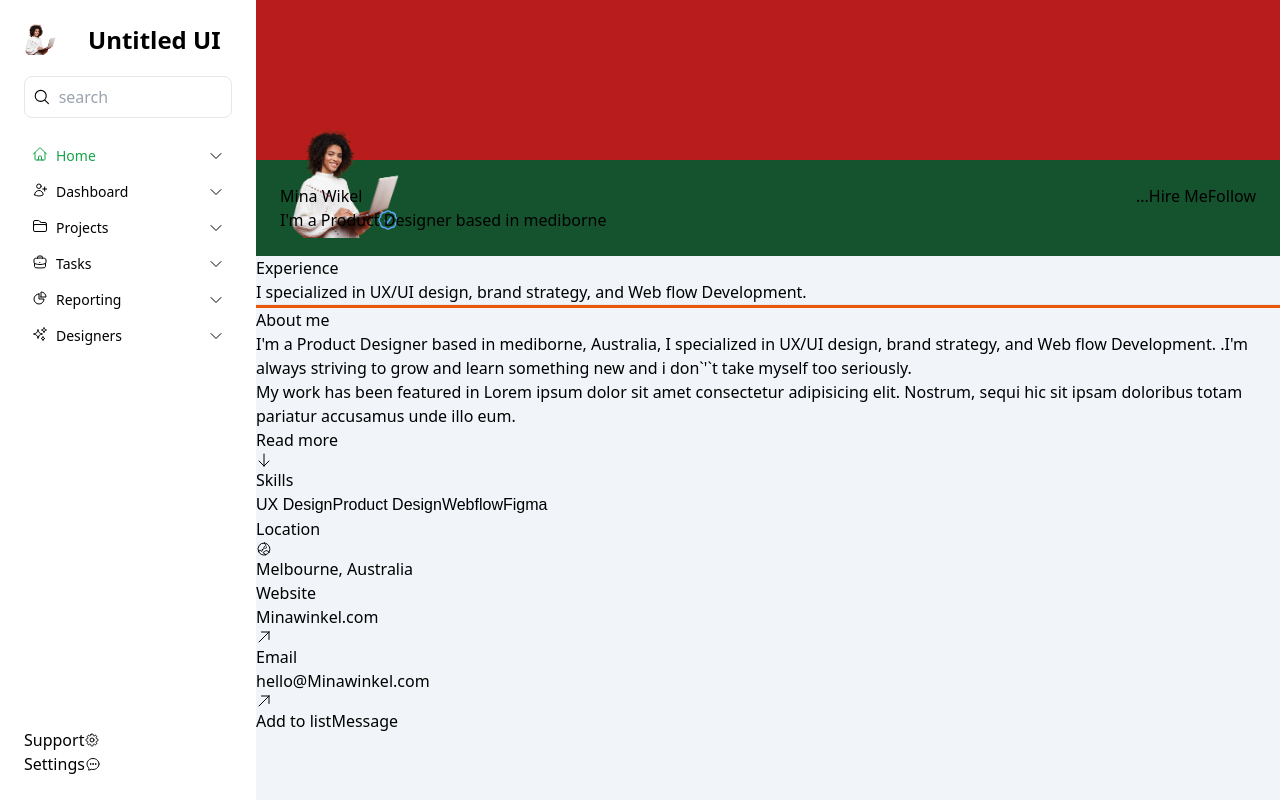
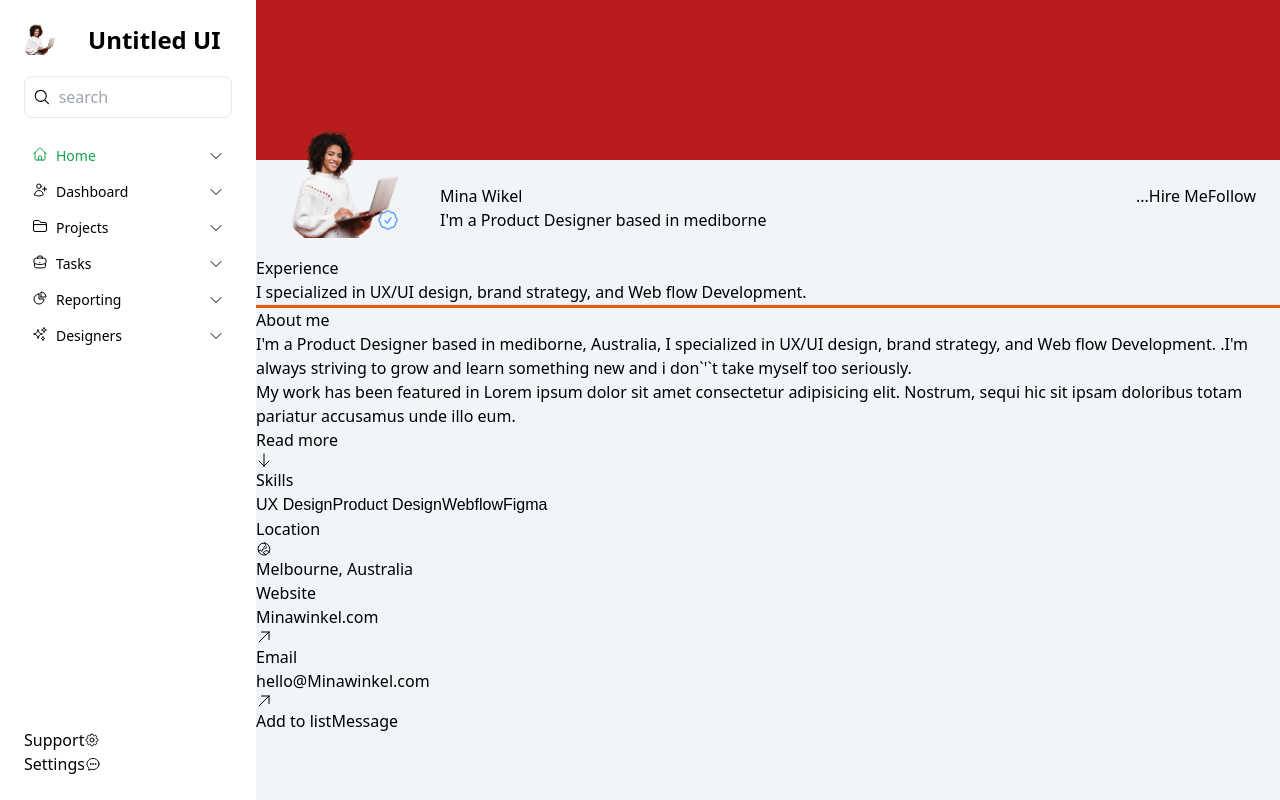
Before and after one commit to Ilesanmi-Erioluwa-Victor/user-profile-nextjs, a Next.js app: page / in a window 1280 px wide. Built offline with nearby package versions, Linux system fonts and the light colour scheme; a web font is replaced by a local one.

Commit message:
Resumed today

```diff
--- a/src/components/Content/User.tsx
+++ b/src/components/Content/User.tsx
@@ -5,7 +5,7 @@ import { CheckBadgeIcon } from "@heroicons/react/24/outline";
 
 const User = () => {
   return (
-    <section className="flex justify-between p-6 bg-green-900">
+    <section className="flex justify-between p-6">
       <div className="flex items-center relative ">
         <figure className="w-[8rem] h-[8rem] rounded-[50%] object-cover object-center p-2 absolute top-[-4rem]">
           <Image
@@ -18,7 +18,7 @@ const User = () => {
           <CheckBadgeIcon className="w-6 h-6" />
         </span>
 
-        <div className="relative">
+        <div className="relative pl-[10rem]">
           <h2>Mina Wikel</h2>
           <p>I&apos;m a Product Designer based in mediborne</p>
         </div>
```
